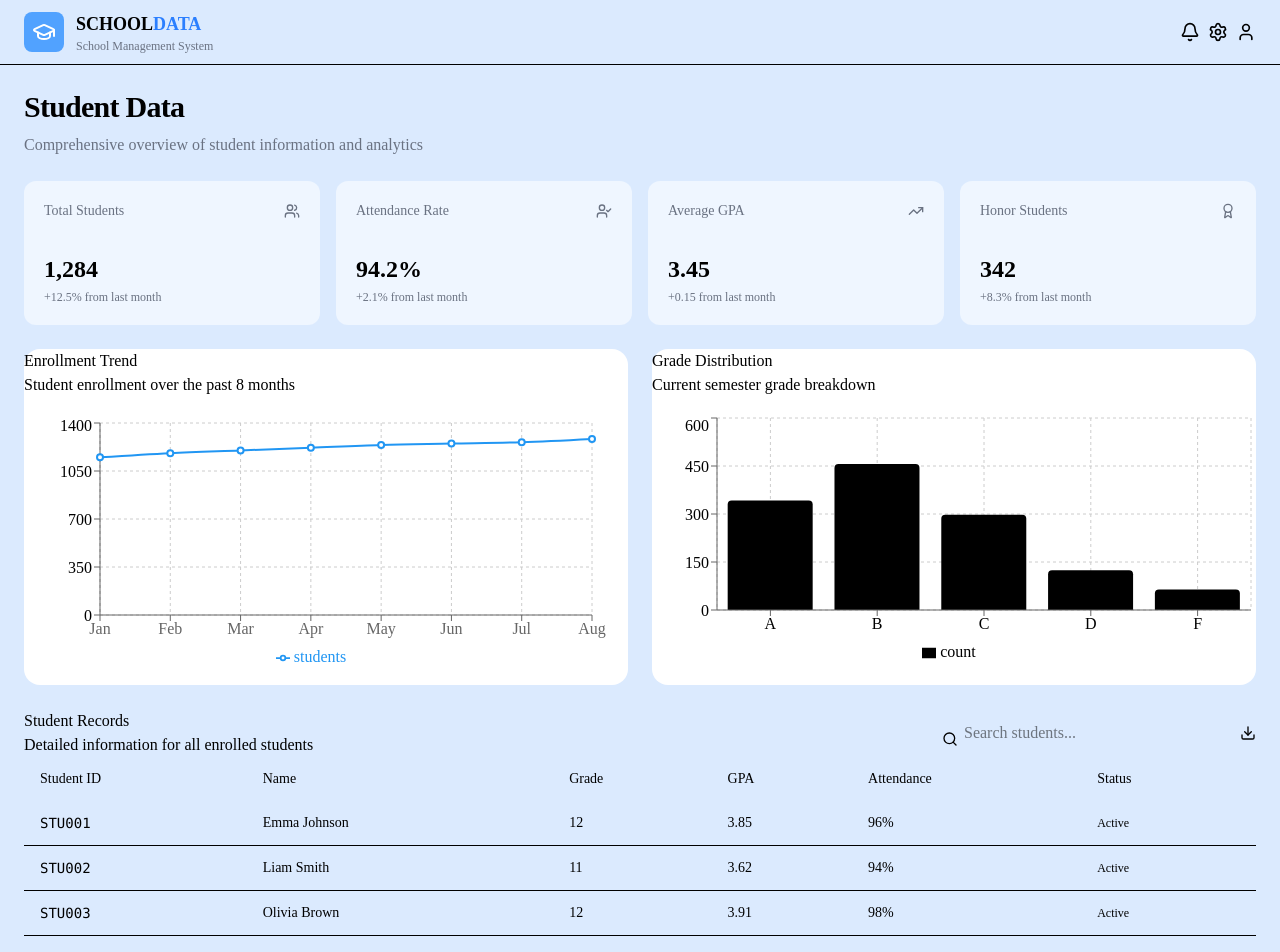
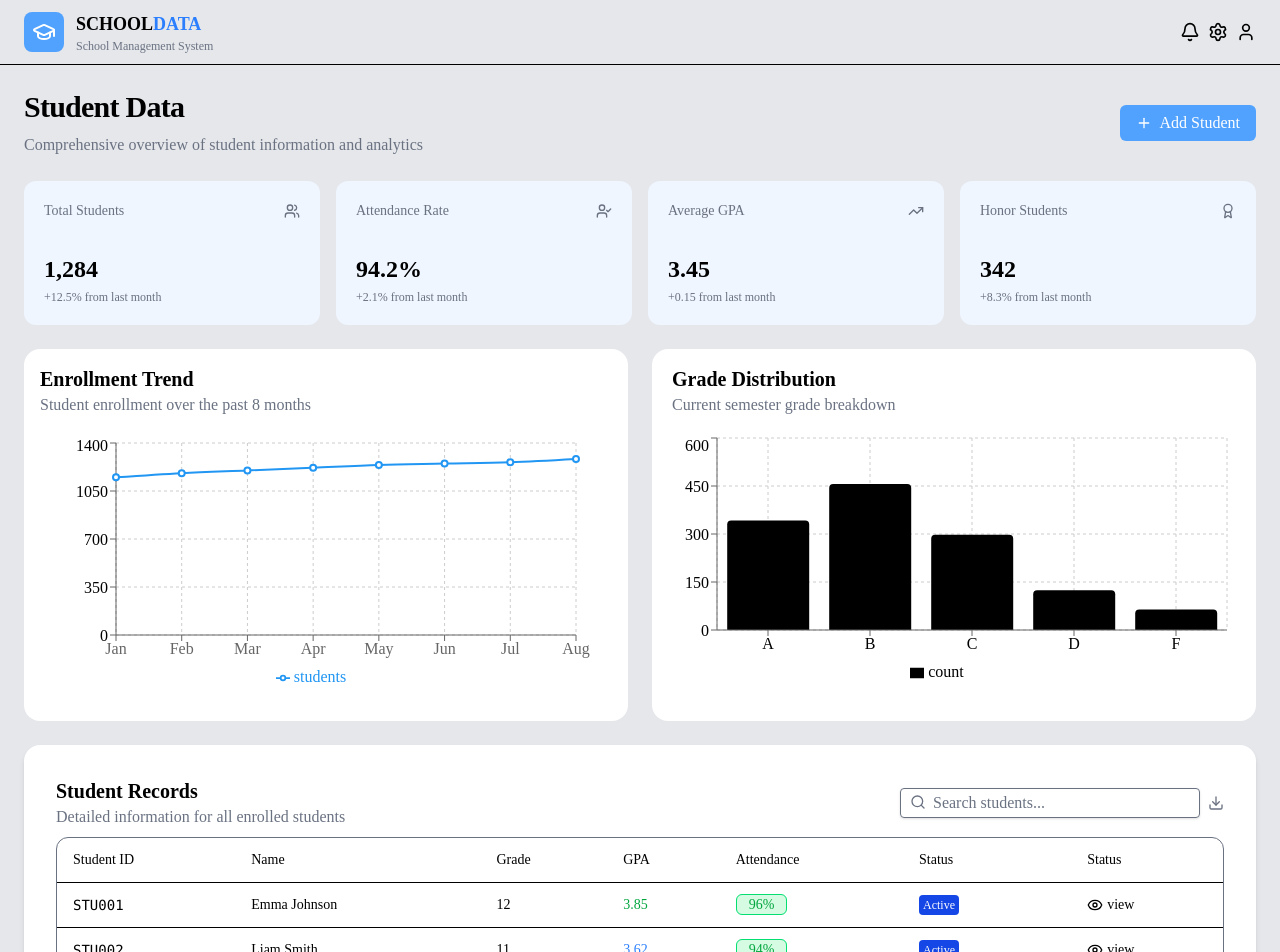
Before and after one commit to Freddy-bij/backend-practice, a React app in the folder frontend/: page /dashboard in a window 1280 px wide. Shown: the top 952 px of the page. Built offline with nearby package versions, Linux system fonts and the light colour scheme; the HTML template or start-up script is replaced by a standard one.

Commit message:
add progress design dashboard

```diff
--- a/frontend/package.json
+++ b/frontend/package.json
@@ -19,6 +19,7 @@
     "react-icons": "^5.5.0",
     "react-router": "^7.9.4",
     "react-router-dom": "^7.9.4",
+    "react-select": "^5.10.2",
     "recharts": "^3.3.0",
     "tailwindcss": "^4.1.14"
   },
--- a/frontend/src/Components/Recharts.jsx
+++ b/frontend/src/Components/EnrollmentTrend.jsx
@@ -11,17 +11,17 @@ const data = [
   { month: "Aug", students: 1284 },
 ]
 
-const Recharts = () => {
+const EnrollmentTrend = () => {
   return (
-     <div className='bg-white rounded-2xl'>
-      <div>
-        <h1>Enrollment Trend</h1>
-        <p>Student enrollment over the past 8 months</p>
+     <div className='bg-white rounded-2xl py-4 px-4'>
+      <div className=''>
+        <h1 className='text-xl font-bold'>Enrollment Trend</h1>
+        <p className=' text-gray-500'>Student enrollment over the past 8 months</p>
       </div>
       <div className='m-4 h-64'>
         <ResponsiveContainer width="100%" height="100%">
           <LineChart data={data} margin={{ top: 10, right: 20, left: 0, bottom: 0 }}>
-            <Line type="monotone" dataKey="students" stroke='#2196F3' strokeWidth={2} />
+            <Line type="monotone" dataKey="students" stroke='#2196F3'  strokeWidth={2} />
             <CartesianGrid strokeDasharray="3 3" />
             <XAxis dataKey='month' />
             <YAxis tick={{ fill: "hsl(var(--muted-foreground))" }} />
@@ -36,4 +36,4 @@ const Recharts = () => {
   )
 }
 
-export default Recharts
+export default EnrollmentTrend
--- a/frontend/src/Components/GradeDistribution.jsx
+++ b/frontend/src/Components/GradeDistribution.jsx
@@ -11,12 +11,12 @@ const gradeData = [
 
 const GradeDistribution = () => {
     return (
-        <div className='bg-white rounded-2xl'>
-            <div>
-                <h1>Grade Distribution</h1>
-                <p>Current semester grade breakdown</p>
+        <div className='bg-white rounded-2xl py-4 '>
+            <div className='px-5'>
+                <h1 className='text-xl font-bold'>Grade Distribution</h1>
+                <p className='text-md text-gray-500'>Current semester grade breakdown</p>
             </div>
-            <div className='mt-4 h-64'>
+            <div className='mt-4 h-64 mr-6'>
                 <ResponsiveContainer className="w-full h-full">
                     <BarChart data={gradeData}>
                         <CartesianGrid strokeDasharray="3 3" className="stroke-muted" />
--- a/frontend/src/Components/TableStudentsData.jsx
+++ b/frontend/src/Components/TableStudentsData.jsx
@@ -1,10 +1,10 @@
-import { Download, Search } from "lucide-react"
+import { Download, Eye, Search, View, ViewIcon } from "lucide-react"
 
 const students = [
   { id: "STU001", name: "Emma Johnson", grade: "12", gpa: 3.85, attendance: 96, status: "Active" },
   { id: "STU002", name: "Liam Smith", grade: "11", gpa: 3.62, attendance: 94, status: "Active" },
   { id: "STU003", name: "Olivia Brown", grade: "12", gpa: 3.91, attendance: 98, status: "Active" },
-  { id: "STU004", name: "Noah Davis", grade: "10", gpa: 3.45, attendance: 92, status: "Active" },
+  { id: "STU004", name: "Noah Davis", grade: "10", gpa: 3.45, attendance: 85, status: "Active" },
   { id: "STU005", name: "Ava Wilson", grade: "11", gpa: 3.78, attendance: 95, status: "Active" },
   { id: "STU006", name: "Ethan Martinez", grade: "12", gpa: 3.55, attendance: 89, status: "Warning" },
   { id: "STU007", name: "Sophia Anderson", grade: "10", gpa: 3.92, attendance: 97, status: "Active" },
@@ -12,50 +12,62 @@ const students = [
 ]
 
 const TableStudentsData = () => {
+
+
+
+
   return (
-       <div>
+       <div className="bg-white shadow-md p-8 rounded-2xl">
       <div>
         <div className="flex flex-col gap-4 md:flex-row md:items-center md:justify-between">
           <div>
-            <h1>Student Records</h1>
-            <p>Detailed information for all enrolled students</p>
+            <h1 className="text-xl font-bold">Student Records</h1>
+            <p className=" text-gray-500">Detailed information for all enrolled students</p>
           </div>
           <div className="flex gap-2">
             <div className="relative flex md:flex-initial">
-              <Search className="absolute left-2.5 top-2.5 h-4 w-4 text-muted-foreground" />
-              <input type="search" placeholder="Search students..." className="pl-8 md:w-[300px]" />
+              <Search className="absolute left-2.5 top-1.5 h-4 w-4 text-muted-foreground text-gray-500" />
+              <input type="search" placeholder="Search students..." className="pl-8 md:w-[300px] border border-gray-500 shadow-sm outline-none rounded py-0.5 placeholder-gray-500" />
             </div>
             <button variant="outline" size="icon">
-              <Download className="h-4 w-4" />
+              <Download className="h-4 w-4 text-gray-500" />
             </button>
           </div>
         </div>
       </div>
       <div>
-        <div className="overflow-x-auto">
-          <table className="w-full">
+        <div className="overflow-x-auto border rounded-xl border-gray-500 mt-2">
+          <table className="w-full  ">
             <thead>
-              <tr className="border-b-gray-500 border-border ">
+              <tr className="border-b ">
                 <th className="text-left py-3 px-4 text-sm font-medium text-muted-foreground">Student ID</th>
                 <th className="text-left py-3 px-4 text-sm font-medium text-muted-foreground">Name</th>
                 <th className="text-left py-3 px-4 text-sm font-medium text-muted-foreground">Grade</th>
                 <th className="text-left py-3 px-4 text-sm font-medium text-muted-foreground">GPA</th>
                 <th className="text-left py-3 px-4 text-sm font-medium text-muted-foreground">Attendance</th>
                 <th className="text-left py-3 px-4 text-sm font-medium text-muted-foreground">Status</th>
+                  <th className="text-left py-3 px-4 text-sm font-medium text-muted-foreground">Status</th>
               </tr>
             </thead>
             <tbody>
               {students.map((student) => (
-                <tr key={student.id} className="border-b border-border hover:bg-muted/50">
+                <tr key={student.id} className="border-b hover:bg-muted/50">
                   <td className="py-3 px-4 text-sm font-mono">{student.id}</td>
                   <td className="py-3 px-4 text-sm font-medium">{student.name}</td>
                   <td className="py-3 px-4 text-sm">{student.grade}</td>
-                  <td className="py-3 px-4 text-sm">{student.gpa.toFixed(2)}</td>
-                  <td className="py-3 px-4 text-sm">{student.attendance}%</td>
+                  <td className={`py-3 px-4 text-sm ${student.gpa >= 3.7 ? "text-green-600" : "text-blue-500"}`}>{student.gpa.toFixed(2)}</td>
+                  <td className=
+                  "py-3 px-4 text-sm"><span className={`${student.attendance >= 90 ? "bg-green-200/60 text-green-600 border border-green-400 py-0.5 px-3 rounded-md" : "bg-red-200  text-red-600 border border-red-400 py-0.5 px-3 rounded-md"}`}>{student.attendance}%</span></td>
                   <td className="py-3 px-4 text-sm">
-                    <button variant={student.status === "Active" ? "default" : "destructive"} className="text-xs">
+                    <button
+                    variant={student.status === "Active" ? "default" : "destructive"}
+                    className={` ${student.status === "Active" ? "text-xs bg-blue-700 rounded px-1 py-0.5 text-white " : "bg-red-600 rounded px-1 py-0.5"}`}>
                       {student.status}
                     </button>
+                  </td>
+                  <td className=" py-3 px-4 text-sm flex items-center gap-1">
+                    <Eye className=" h-4 w-4"/>
+                    <button>view</button>
                   </td>
                 </tr>
               ))}
--- a/frontend/src/Page/Dashboard.jsx
+++ b/frontend/src/Page/Dashboard.jsx
@@ -1,29 +1,143 @@
 
+import { Plus, X } from "lucide-react"
+import EnrollmentTrend from "../Components/EnrollmentTrend"
 import GradeDistribution from "../Components/GradeDistribution"
 import Header from "../Components/Header"
-import Recharts from "../Components/Recharts"
 import StatsCards from "../Components/StatsCards"
 import TableStudentsData from "../Components/TableStudentsData"
+import { useState } from "react"
 
 
 
+import Select from 'react-select';
+
+const options = [
+  { value: 'chocolate', label: 'Chocolate' },
+  { value: 'strawberry', label: 'Strawberry' },
+  { value: 'vanilla', label: 'Vanilla' }
+]
+
+const groupStyles = {
+  display: 'flex',
+  alignItems: 'center',
+  justifyContent: 'space-between',
+};
+const groupBadgeStyles = {
+
+  backgroundColor: '#EBECF0',
+  borderRadius: '2em',
+  color: '#172B4D',
+  display: 'inline-block',
+  fontSize: 12,
+  fontWeight: 'normal',
+  lineHeight: '1',
+  minWidth: 1,
+  padding: '0.16666666666667em 0.5em',
+  textAlign: 'center',
+};
+
+
+const formatGroupLabel = () => (
+  <div style={groupStyles}>
+    <span>{data.label}</span>
+    <span style={groupBadgeStyles}>{data.options.length}</span>
+  </div>
+);
+
 const Dashboard = () => {
+  const [isAddStudentDialog, setIsAddStudentDialog] = useState(false)
   return (
-    <div className="min-h-screen bg-blue-100 ">
-      <Header/>
-       <main className="container mx-auto p-6 space-y-6">
+    <div className="min-h-screen bg-gray-200 relative ">
+      <Header />
+      <main className="container mx-auto p-6 space-y-6">
+        <div className="flex justify-between items-center">
+          <div>
+            <h1 className="text-3xl font-bold tracking-tight text-balance">Student Data</h1>
+            <p className="text-muted-foreground mt-2 text-gray-500">Comprehensive overview of student information and analytics</p>
+          </div>
+
+          <div className="flex items-center gap-2 bg-blue-400 text-white rounded-md  px-4 py-1.5" onClick={() => setIsAddStudentDialog(true)}>
+            <Plus className="h-4 w-4" />
+            <h1>Add Student</h1>
+          </div>
+        </div>
+        {isAddStudentDialog && (
+          <div className=" flex flex-col  items-center   w-4/5 mx-auto p-6  absolute h-[60%]   z-1000">
+            <div>
+
+              <div className='bg-white p-4 rounded-xl border border-gray-400 fixed-'>
+                <div className='flex justify-between'>
+                  <h1 className="text-xl font-bold">Add New Student</h1>
+                  <X className='w-4 h-4 ' onClick={() => setIsAddStudentDialog(false)} />
+                </div>
+
+                <p className="text-sm text-gray-500">Enter the student information below to add them to the system.</p>
+                <form >
+                  <div className="flex gap-2">
+                    <div>
+                      <label>First Name</label><br></br>
+                      <input type="text" className="border border-gray-400 rounded" />
+                    </div>
+                    <div>
+                      <label>First Name</label><br></br>
+                      <input type="text" className="border border-gray-400 rounded" />
+                    </div>
+                  </div>
+                  <div className="flex flex-col">
+                    <label>Email</label>
+                    <input type="text" className="border border-gray-400 rounded" />
+                  </div>
+                  <div className="flex flex-col">
+                    <label>Phone Number</label>
+                    <input type="text" className="border border-gray-400 rounded" />
+                  </div>
+                  <div className="flex gap-20 py-2">
+                    <div>
+                      <Select
+
+                    options={options}
+                    formatGroupLabel={formatGroupLabel}
+                  />
+                    </div>
+                      <div>
+                      <Select
+
+                    options={options}
+                    formatGroupLabel={formatGroupLabel}
+                  />
+                    </div>
+
+                  </div>
+
+                  <div className="flex flex-col">
+                    <label>Adress</label>
+                   <input type="text" className="border border-gray-400 rounded" />
+                  </div>
+                  <div className="flex items-center justify-end py-2 gap-2">
+                    <button className="bg-white border border-gray-400 rounded px-1 py-0.5">Cancel</button>
+                    <button className="bg-blue-400 border border-gray-400 rounded px-1 py-0.5 text-white" > Add Student</button>
+                  </div>
+
+                </form>
+
+
+              </div>
+            </div>
+
+          </div>
+
+        )}
         <div>
-          <h1 className="text-3xl font-bold tracking-tight text-balance">Student Data</h1>
-          <p className="text-muted-foreground mt-2 text-gray-500">Comprehensive overview of student information and analytics</p>
+
         </div>
-
         <StatsCards />
 
         <div className="grid gap-6 md:grid-cols-2">
-          <Recharts/>
-          <GradeDistribution/>
+
+          <EnrollmentTrend />
+          <GradeDistribution />
         </div>
-        <TableStudentsData/>
+        <TableStudentsData />
       </main>
     </div>
   )
```
Also changed, not shown: frontend/src/context/AuthContext.jsx (+0 -40 lines), 1 other file (tests, documents, lock files or other folders).
